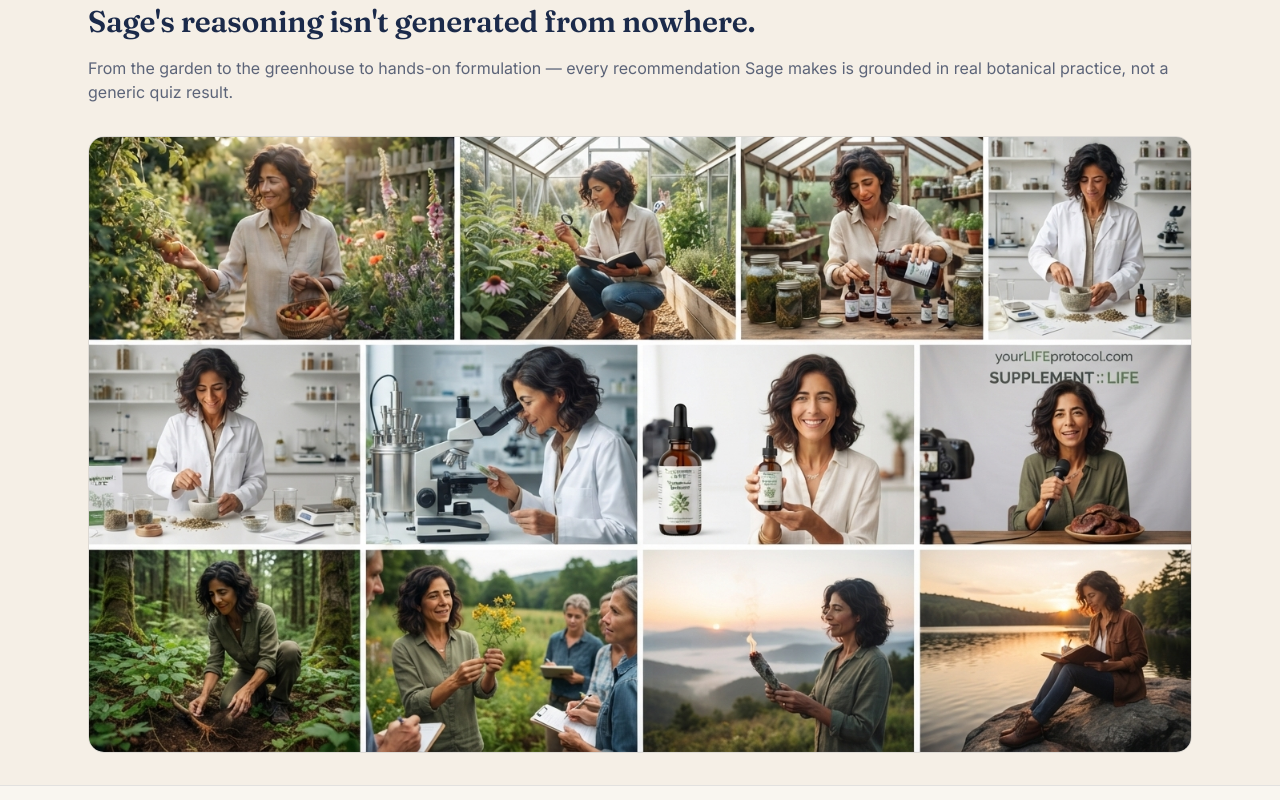
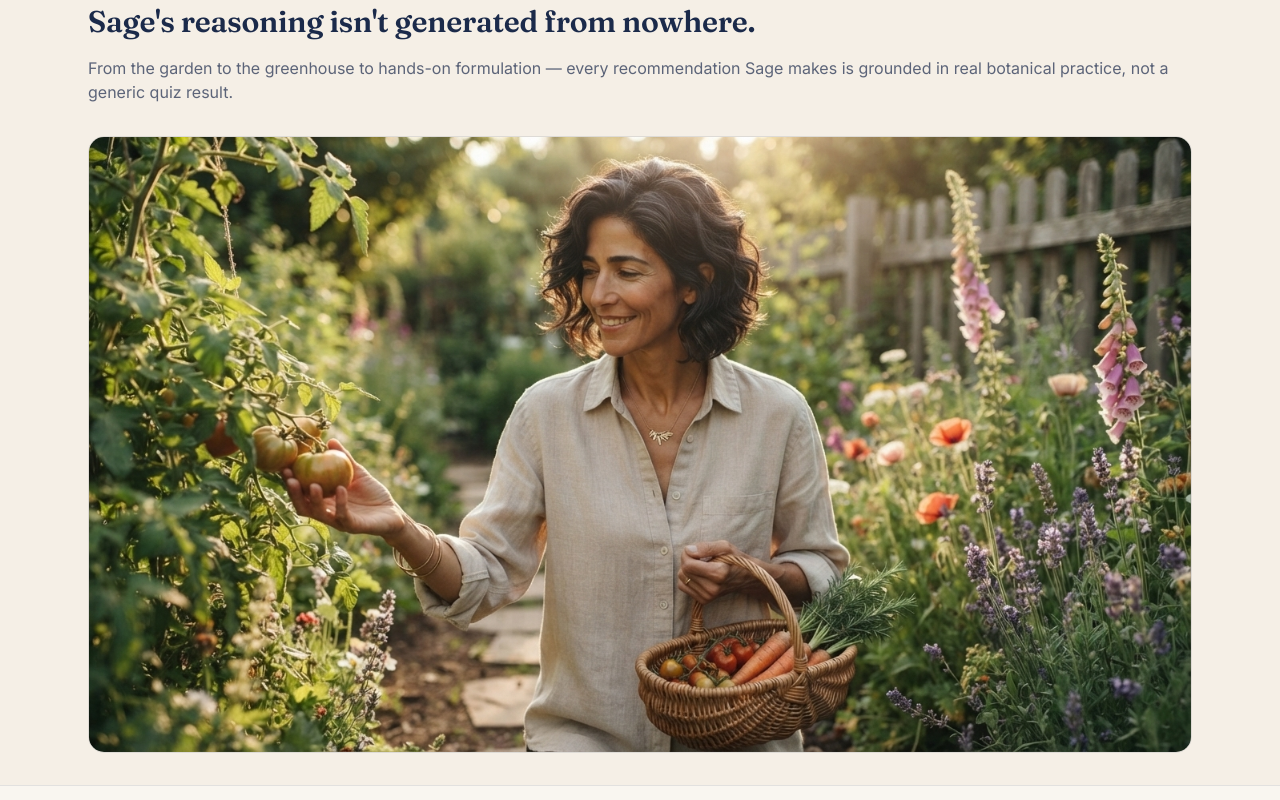
Before and after one commit to raymonedwards-sL/supplement-life-site, a Next.js app: page /assessment in a window 1280 px wide. Shown: the part 1100-1900 px from the top of the page. Built offline with nearby package versions, Linux system fonts and the light colour scheme; no server answers.

Commit message:
Replace 12-panel Sage collage with single garden photo on assessment page

```diff
--- a/app/assessment/page.tsx
+++ b/app/assessment/page.tsx
@@ -244,8 +244,8 @@ function AssessmentForm() {
           </p>
           <div className="mt-8 overflow-hidden rounded-2xl border border-navy/10">
             <Image
-              src="/lifestyle/Sage-recommends.jpeg"
-              alt="The botanical research and formulation practice behind Sage's recommendations"
+              src="/lifestyle/Sage-garden.jpeg"
+              alt="Sage harvesting vegetables and herbs in a garden — the hands-on botanical practice behind every recommendation"
               width={1376}
               height={768}
               className="h-full w-full object-cover"
```
